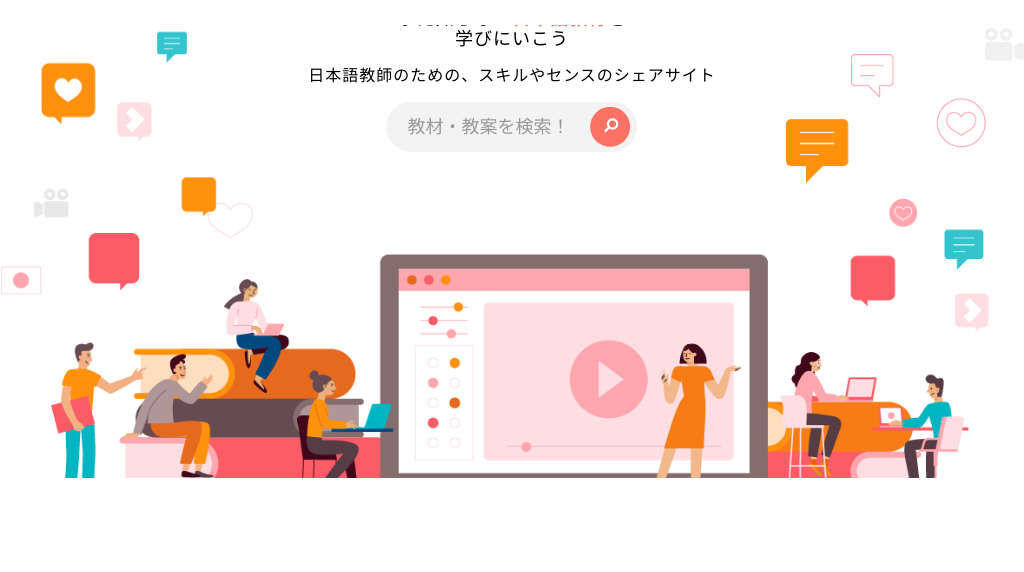
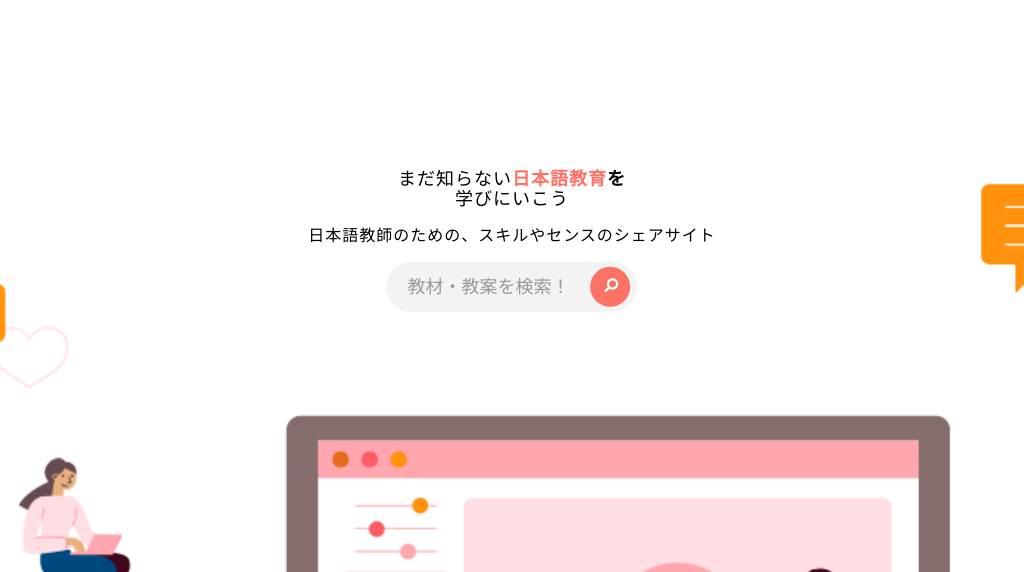
Before and after one commit to mohit-design/sensee, a plain HTML site: page index.html in a window 1024 px wide. Shown: the part 79-651 px from the top of the page. Drawn offline with Linux system fonts and the light colour scheme; a web font is replaced by a local one.

Commit message:
changes are completed

```diff
--- a/css/media.css
+++ b/css/media.css
@@ -263,7 +263,7 @@
 .banner-info > h1 { font-size: 18px; margin-bottom: 15px; }
 .banner-info > p { font-size: 16px; margin-bottom: 15px; }
 .bg-banner { padding: 225px 0; height: auto; }
-.banner-info { top: 35%; }
+.banner-info { top: 20%; }
 
 	/*------- Banner Section Ends -------*/
 
@@ -310,8 +310,7 @@
 
 .banner-info > h1 { font-size: 18px; margin-bottom: 15px; }
 .banner-info > p { font-size: 16px; margin-bottom: 15px; }
-.bg-banner { padding: 225px 0; height: auto; }
-.banner-info { top: 20%; }
+.banner-info { top: 40%; }
 
 	/*------- Banner Section Ends -------*/
 
--- a/css/style.css
+++ b/css/style.css
@@ -2,7 +2,6 @@
 
 @font-face { font-family: "Hiragino-Sans-GB-W3"; src: url("../fonts/Hiragino-Sans-GB-W3.ttf"); }
 @font-face { font-family: "Hirakakupro-w6"; src: url("../fonts/hirakakupro-w6-opentype.otf"); }
-/*@font-face { font-family: "Mic-32"; src: url("../fonts/Mic 32 New Rounded W00 Medium.ttf"); }*/
 
 /*------- Font Family Ends -------*/
 
@@ -39,6 +38,8 @@ a:focus { outline: 0; text-decoration: none; -webkit-transition: 0.5s linear; -m
 .form-control:focus { background-color: #fff; border-color: #fc7265; -webkit-box-shadow: none; -moz-box-shadow: none; -ms-box-shadow: none; -o-box-shadow: none; box-shadow: none; }
 
 /*------- Common CSS Ends -------*/
+
+/*------- Home Page Starts -------*/
 
 	/*------- Mobile Header Section Starts -------*/
 
@@ -306,3 +307,5 @@ a:focus { outline: 0; text-decoration: none; -webkit-transition: 0.5s linear; -m
 .scroll-to-top > i { background-color: #FC5C65; color: #fff; font-size: 20px; height: 40px; line-height: 40px; text-align: center; width: 40px; border-radius: 50%; }
 
 	/*------- Scroll To Top Section Ends -------*/
+
+/*------- Home Page Ends -------*/
```
Lines whose indentation alone changed are shown as unchanged.
